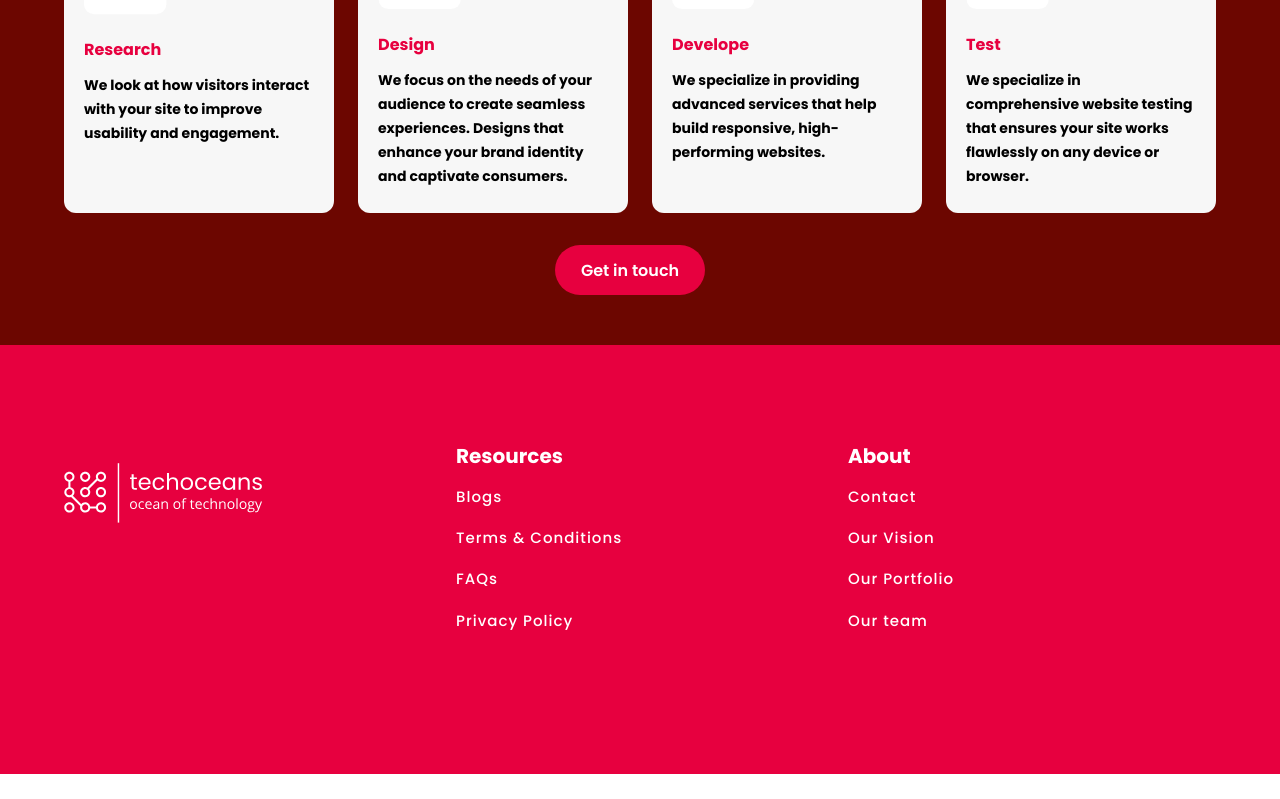
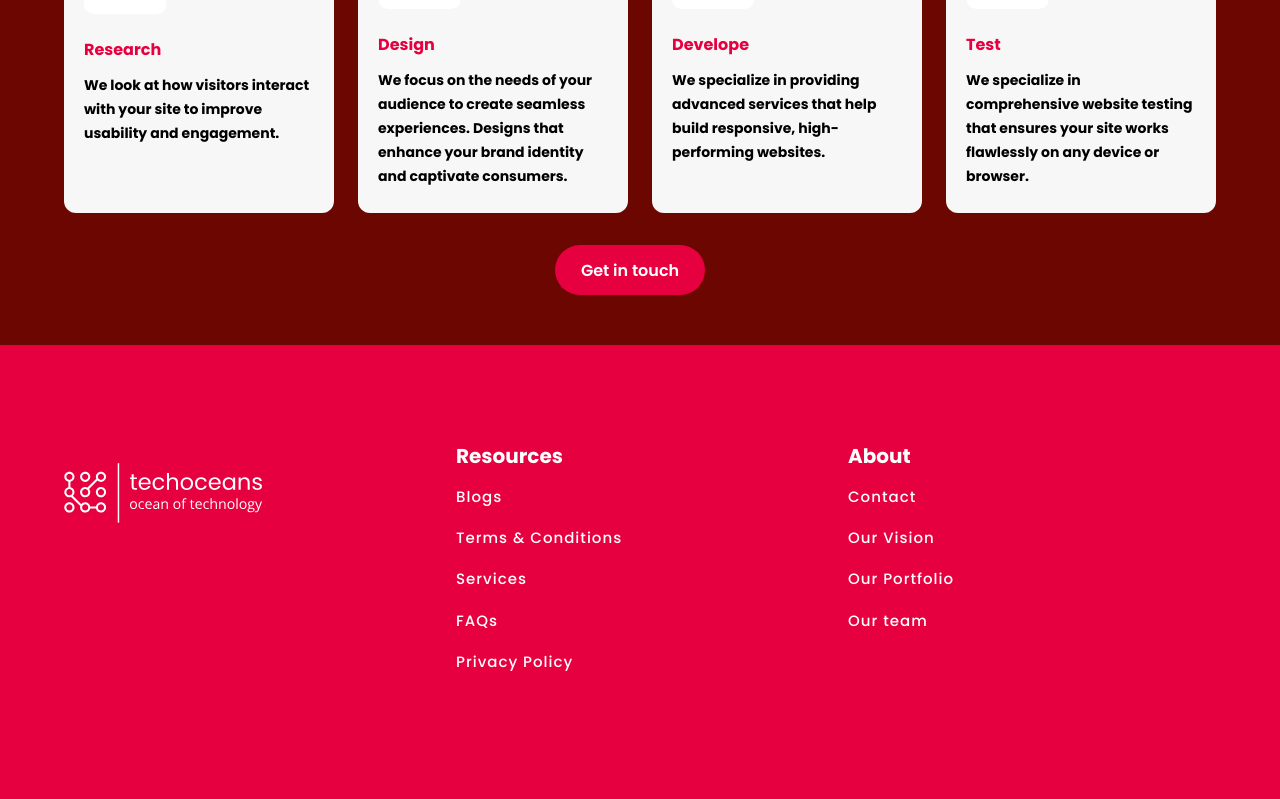
Before and after one commit to uzairkh52/techoceans, a Next.js app: page /about in a window 1280 px wide. Shown: the part 3176-3975 px from the top of the page. Before the commit the page ends 3950 px from the top, so only its background shows below. Built offline with nearby package versions, Linux system fonts and the light colour scheme; no server answers.

Commit message:
blog slug

```diff
--- a/component/footer/index.js
+++ b/component/footer/index.js
@@ -70,6 +70,11 @@ const Footer = () => {
                     </Link>
                   </li>
                   <li>
+                    <Link href="/services">
+                      Services
+                    </Link>
+                  </li>
+                  <li>
                     <Link href="/contact">
                       FAQs
                     </Link>
```
